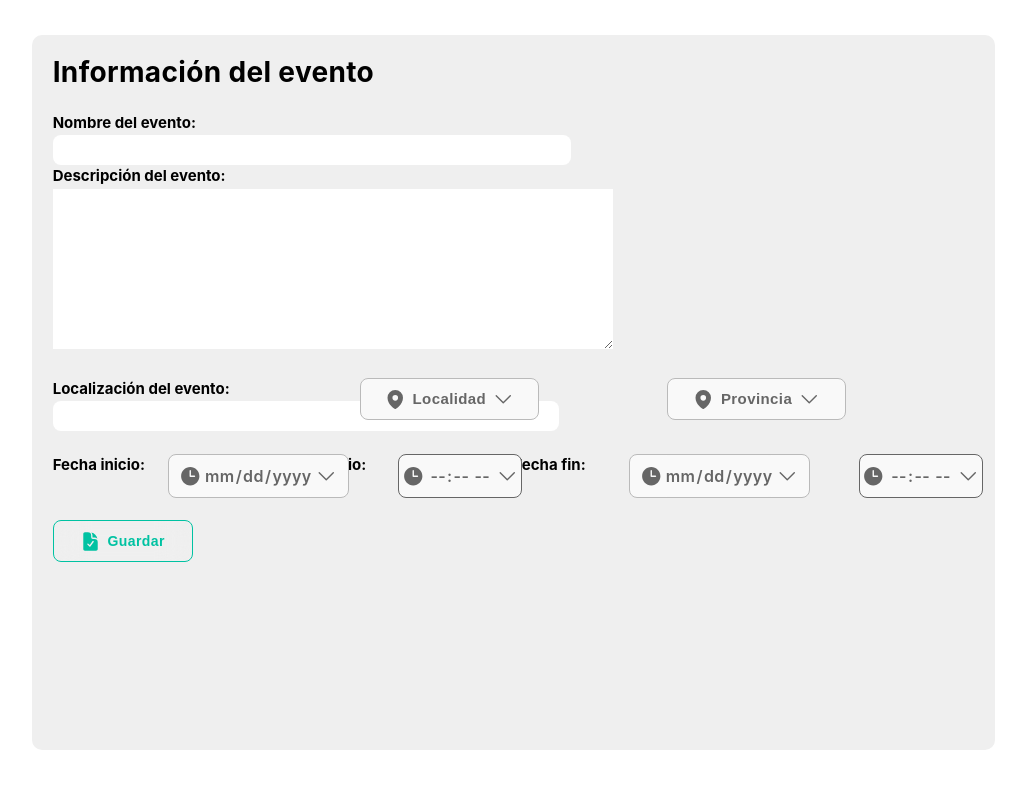
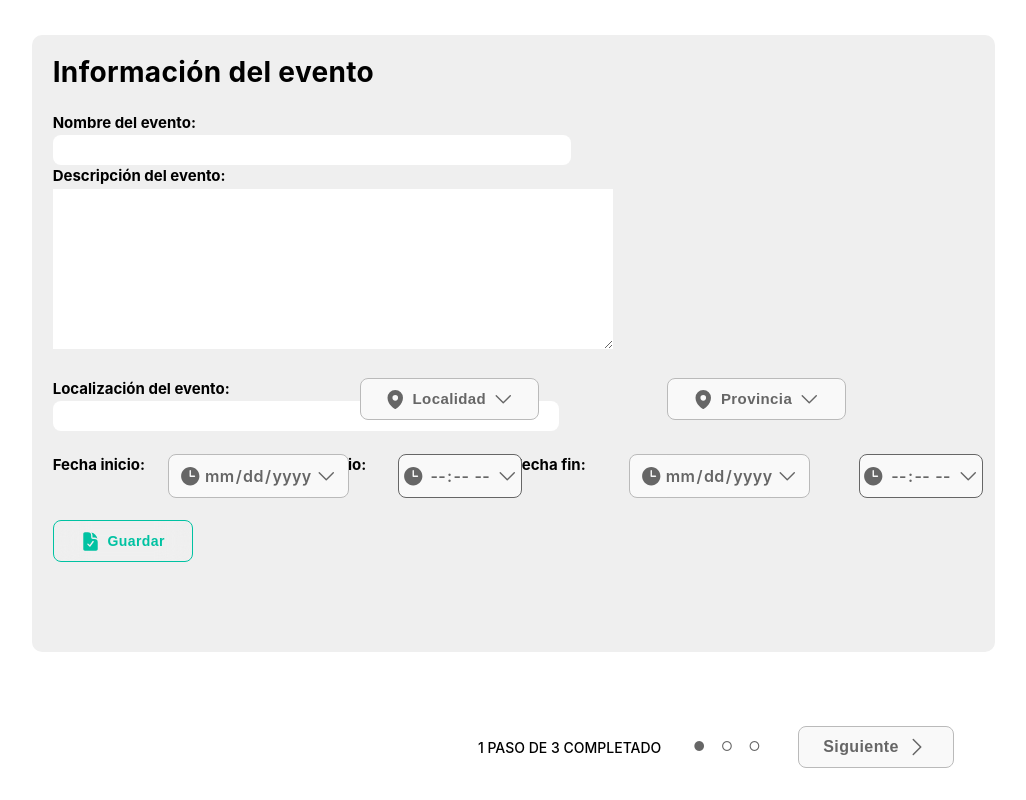
Before and after one commit to amsiceza/TBridge-Feending-Project, a React (Vite) app: page /evento in a window 1280 px wide. Shown: the whole page, without its empty margins (19-1045 px from the left). Built offline with nearby package versions, Linux system fonts and the light colour scheme; a web font is replaced by a local one.

Commit message:
Eventform localstorage + next button

```diff
--- a/src/pages/EventForm/EventForm.jsx
+++ b/src/pages/EventForm/EventForm.jsx
@@ -6,8 +6,12 @@ import { HiDocumentCheck, HiClock, HiChevronDown, HiMapPin } from 'react-icons/h
 
 import './EventForm.scss';
 import BtnSave from '../../components/Buttons/BtnSave';
+import BtnNext from '../../components/Buttons/BtnNext';
+import { useNavigate } from 'react-router';
 
 const EventForm = () => {
+
+  let navigate = useNavigate();
   const [eventName, setEventName] = useState('');
   const [eventDescription, setEventDescription] = useState('');
   const [eventLocation, setEventLocation] = useState('');
@@ -35,6 +39,7 @@ const EventForm = () => {
     };
 
     console.log('Evento:', event);
+    localStorage.setItem("evento", JSON.stringify(event))
 
     // Restablecer los campos del formulario
    /* setEventName('');
@@ -48,7 +53,13 @@ const EventForm = () => {
     setEventEndTime('');*/
   };
 
+const handleNext = () => {
+  navigate("/program");
+}
+
+
   return (
+    <>
     <div className="event-form">
       <form >
         <h3>Información del evento</h3>
@@ -164,13 +175,16 @@ const EventForm = () => {
 
       <BtnSave onClick={handleSave}></BtnSave>
 
+    </div>
 
-
-
-      {/* <button type="submit" className="savebutton-div">
-        <HiDocumentCheck /> Guardar
-      </button> */}
-    </div>
+    <div className="next-recinto-container">
+        <p className="steps">1 Paso de 3 Completado</p>
+        <p className="points">● &#x25CB; &#x25CB;</p>
+        <div className="btns">
+          <BtnNext onClick={handleNext}></BtnNext>
+        </div>
+      </div>
+    </>
   );
 };
 
--- a/src/pages/EventForm/EventForm.scss
+++ b/src/pages/EventForm/EventForm.scss
@@ -56,3 +56,29 @@ label {
     grid-template-columns: repeat(auto-fit, minmax(100px, 1fr));
     flex-direction: column;
   }
+
+  .next-recinto-container{
+    display: flex;
+    gap: 2rem;
+    justify-content: flex-end;
+    margin-right: 5%;
+    align-items: center;
+    margin-top: 1.5rem;
+    margin-bottom: 2rem;
+
+        .steps{
+            text-transform: uppercase;
+            font-size: 14px;
+            font-weight: 500;
+        }
+        .points{
+            letter-spacing: 6px;
+            font-size: 13px;
+            color: $gray;
+
+        }
+        .btns{
+            display: flex;
+            gap: 1rem;
+        }
+}
--- a/src/pages/ProgramacionEvento/ProgramacionEvento.jsx
+++ b/src/pages/ProgramacionEvento/ProgramacionEvento.jsx
@@ -192,9 +192,6 @@ const handleNext = () => {
 
 
 
-
-
-
   return (
     <>
 
```
